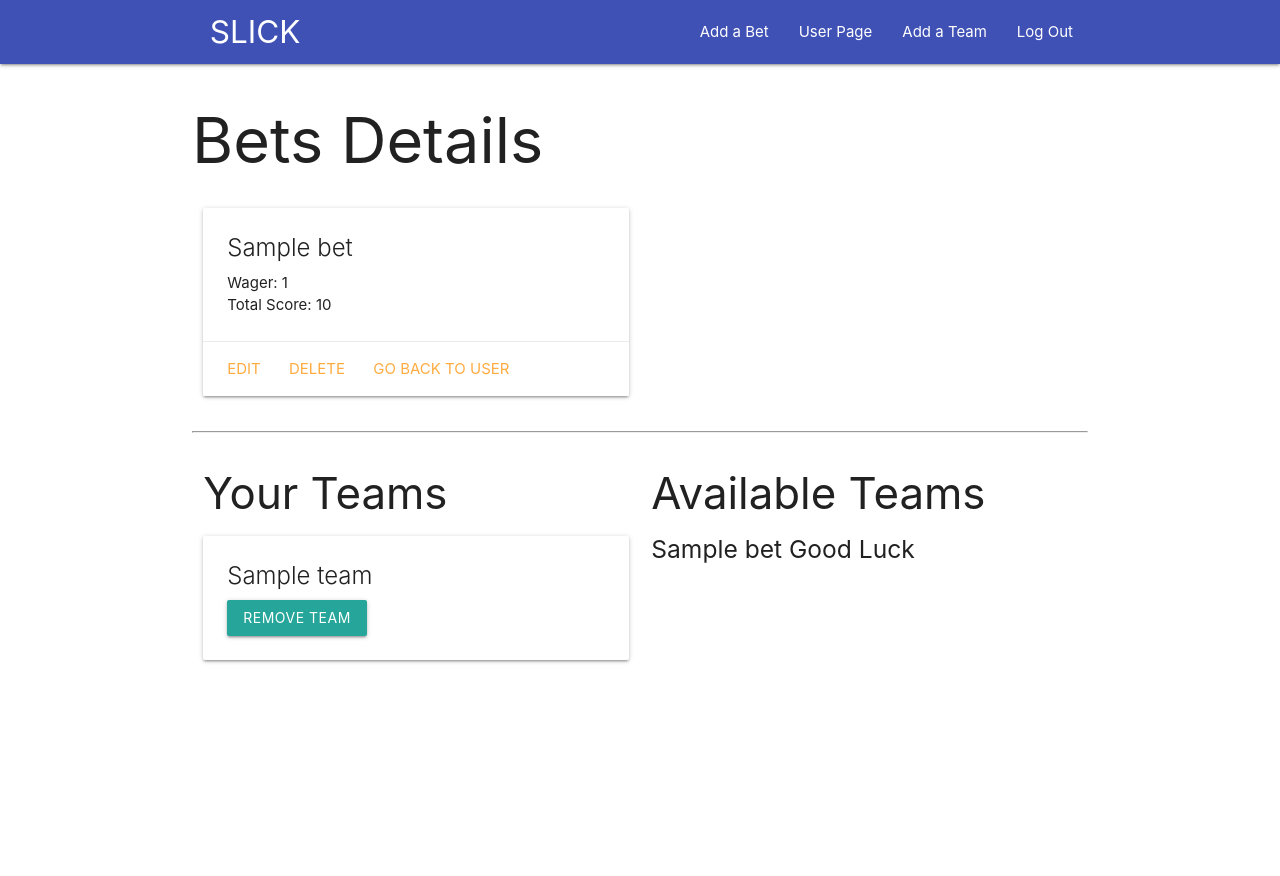
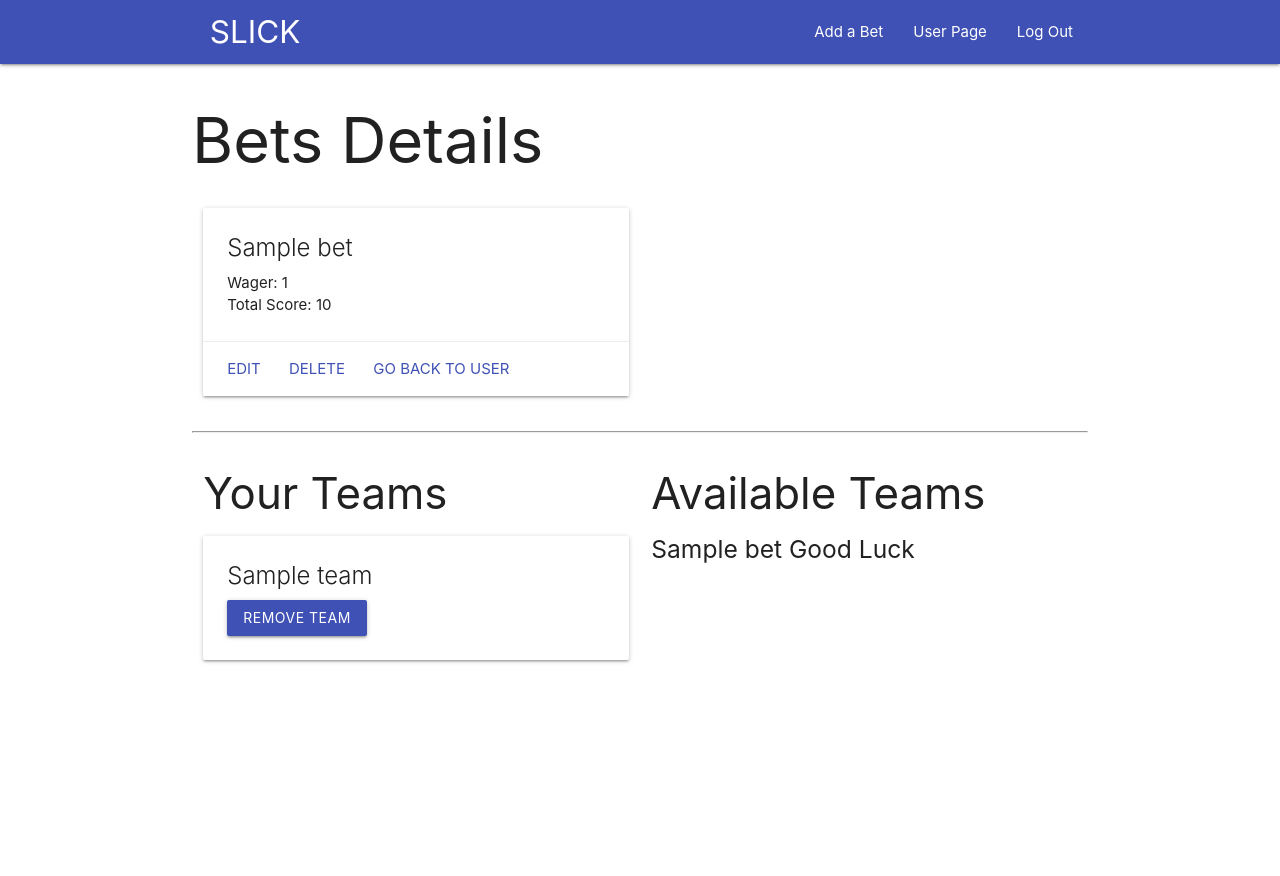
Before and after one commit to sparklingwaterlemon/Project-3-SLiCK, a Django app: page /bets/1/ in a window 1280 px wide. Shown: the top 876 px of the page. Run offline with Django 4.2, Linux system fonts and the light colour scheme; a user stored in the database is signed in; tables that the repository leaves empty hold one stand-in row (values such as "Sample post").

Commit message:
updated button and special text color to indigo

```diff
--- a/main_app/templates/base.html
+++ b/main_app/templates/base.html
@@ -41,13 +41,12 @@
       <div class="container">
         <a href="/" class=" brand-logo">&nbsp;&nbsp;SLICK </a>
         <a href="/" class="sidenav-trigger" data-target="mobile-links">
-          <i class="material-icons"><img src="https://i.imgur.com/auaSiZo.png" style="height: 50px; width: 40px; padding-top: 5px;""></i>
+          <i class="material-icons"><img src="https://i.imgur.com/auaSiZo.png" style="height: 50px; margin-top: 6px;"></i>
         </a>
         <ul class="right hide-on-med-and-down">
           {% if user.is_authenticated %}
           <li><a href="{% url 'bets_create' %}"> Add a Bet </a></li>
           <li><a href="/bets"> User Page </a></li>
-          <li><a href="{% url 'teams_create' %}"> Add a Team </a></li>
           <li><a href="{% url 'logout' %}">Log Out</a></li>
         {% else %}
           <li><a href="{% url 'signup' %}">Sign Up</a></li>
@@ -62,7 +61,7 @@
     {% if user.is_authenticated %}
     <li><a href="{% url 'bets_create' %}"> Add a Bet </a></li>
     <li><a href="/bets"> User Page </a></li>
-    <li><a href="{% url 'teams_create' %}"> Add a Team </a></li>
+    <li><a href="{% url 'home' %}"> Home </a></li>
     <li><a href="{% url 'logout' %}">Log Out</a></li>
   {% else %}
     <li><a href="{% url 'signup' %}">Sign Up</a></li>
--- a/main_app/templates/bets/detail.html
+++ b/main_app/templates/bets/detail.html
@@ -12,9 +12,9 @@
                 <p>Total Score: {{ bets.total_score }}</p>
             </div>
             <div class="card-action">
-                <a href="{% url 'bets_update' bets.id %}">Edit</a>
-                <a href="{% url 'bets_delete' bets.id %}">Delete</a>
-                <a href="{% url 'bets' %}">Go Back to User</a>
+                <a href="{% url 'bets_update' bets.id %}" class="indigo-text">Edit</a>
+                <a href="{% url 'bets_delete' bets.id %}" class="indigo-text">Delete</a>
+                <a href="{% url 'bets' %}"  class="indigo-text">Go Back to User</a>
             </div>
         </div>
     </div>
@@ -34,7 +34,7 @@
                         <span class="card-title">{{ team.name }}</span>
                         <form action="{% url 'teams_remove' bets.id team.id %}" method="post">
                             {% csrf_token %}
-                        <button type="submit" class="btn">Remove Team</button>
+                        <button type="submit" class="btn indigo">Remove Team</button>
                         </form>
                     </div>
                 </div>
@@ -57,7 +57,7 @@
                     <div class="card-action">
                         <form action="{% url 'assoc_team' bets.id team.id %}" method="post">
                             {% csrf_token %}
-                        <button type="submit" class="btn">Add</button>
+                        <button type="submit" class="btn indigo">Add</button>
                         </form>
                     </div>
                 </div>
--- a/main_app/templates/main_app/bet_confirm_delete.html
+++ b/main_app/templates/main_app/bet_confirm_delete.html
@@ -4,12 +4,12 @@
 
 <h1>Delete Bet</h1>
 
-<h4>Are you sure you want to delete <span class="teal-text">{{ object.name }}</span>?</h4>
+<h4>Are you sure you want to delete <span class="indigo-text">{{ object.name }}</span>?</h4>
 
 <form action="" method="POST">
   {% csrf_token %}
 
-  <input type="submit" value="Yes - Delete!" class="btn">
+  <input type="submit" value="Yes - Delete!" class="btn indigo">
   <a href="{% url 'detail' bet.id %}">Cancel</a>
 </form>
 
--- a/main_app/templates/main_app/bet_form.html
+++ b/main_app/templates/main_app/bet_form.html
@@ -15,7 +15,7 @@
   </table>
 
   <br>
-  <input type="submit" value="Submit!" class="btn">
+  <input type="submit" value="Submit!" class="btn indigo">
 </form>
 
 
--- a/main_app/templates/main_app/team_confirm_delete.html
+++ b/main_app/templates/main_app/team_confirm_delete.html
@@ -4,11 +4,11 @@
 
     <h1>Delete Team</h1>
 
-    <h4>Are you sure you want to delete <span class="teal-text">{{ object.name }}</span>?</h4>
+    <h4>Are you sure you want to delete <span class="indigo-text">{{ object.name }}</span>?</h4>
 
     <form action="" method="POST">
         {% csrf_token %}
-        <input type="submit" value="Yes - Delete!" class="btn">
+        <input type="submit" value="Yes - Delete!" class="btn indigo">
 
         <!-- path('teams/<int:pk>/', views.TeamDetail.as_view(), name='teams_detail'), -->
         <a href="{% url 'teams_detail' object.id %}">Cancel</a>
--- a/main_app/templates/main_app/team_form.html
+++ b/main_app/templates/main_app/team_form.html
@@ -18,7 +18,7 @@
             {{ form.as_table }}
         </table>
         <br>
-        <input type="submit" value="Submit!" class="btn">
+        <input type="submit" value="Submit!" class="btn indigo">
     </form>
 
 
--- a/main_app/templates/registration/login.html
+++ b/main_app/templates/registration/login.html
@@ -7,7 +7,7 @@
 <form method="post" action="{% url 'login' %}" autocomplete="off">
     {% csrf_token %}
     {{ form.as_p }}
-    <input type="submit" class="btn" value="login">
+    <input type="submit" class="btn indigo" value="login">
     <input type="hidden" name="next" value="{{ next }}">
 </form>
 
--- a/main_app/templates/registration/signup.html
+++ b/main_app/templates/registration/signup.html
@@ -8,7 +8,7 @@
 <form method="post" action="{% url 'signup' %}" autocomplete="off">
     {% csrf_token %}
     {{ form.as_p }}
-    <input type="submit" class="btn" value="signup">
+    <input type="submit" class="" value="signup">
 </form>
 
 {% endblock %}
```
